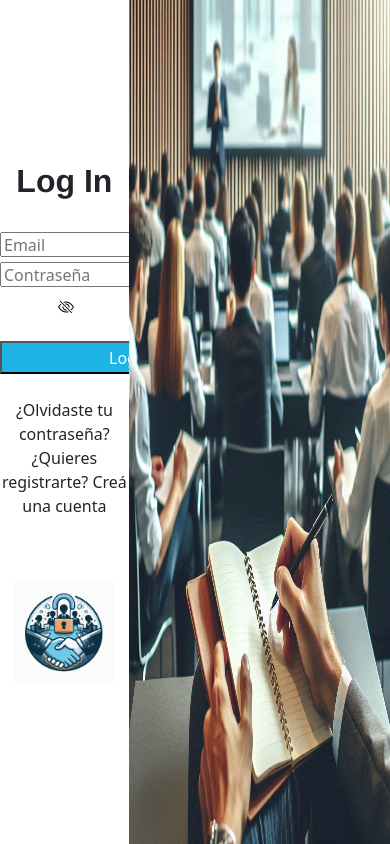
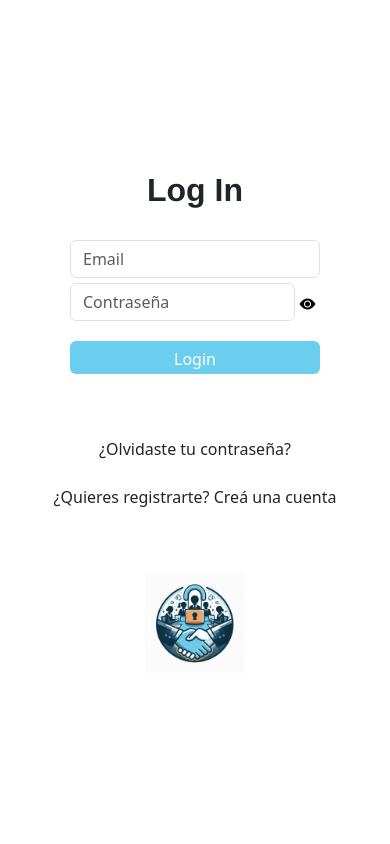
Before and after one commit to leandrodeferrari/desarrollo-web, an Angular app in the folder frontend/: page /login in a window 390 px wide. Built offline with nearby package versions, Linux system fonts and the light colour scheme.

Commit message:
Se integró responsive y service

```diff
--- a/frontend/package.json
+++ b/frontend/package.json
@@ -20,6 +20,7 @@
     "@angular/router": "^17.3.0",
     "bootstrap": "^5.3.3",
     "bootstrap-icons": "^1.11.3",
+    "colors": "^1.4.0",
     "rxjs": "~7.8.0",
     "tslib": "^2.3.0",
     "zone.js": "~0.14.3"
--- a/frontend/src/app/home/home.component.css
+++ b/frontend/src/app/home/home.component.css
@@ -1,56 +1,14 @@
-.cabecera {
-    width: 100%;
-    height: 60px;
-    background-color: #1EB4E6;
-    color: white;
-
-    display: flex;
-    justify-content: space-between; /* Espacio entre los elementos.*/
-    align-items: center; /* Alinea los elementos verticalmente.*/
-}
-
-#btnSesion {
-    margin-left: auto;
-    background-color: transparent;
-    border-color: transparent;
-    color: white;
-}
-
-.contenedor { /* Contenedor general.*/
-    display: flex; /* Permite que el contenedor se deforme y dos o más contenedores puedan ocupar la misma franja de píxeles.*/
-    height: 80vh; /* El contenedor toma la altura de la pantalla.*/
-}
-
-.sub-contenedor {
-    width: 33%; /* El contenedor toma un ancho equivalente a 33 % de la pantalla.*/
-}
-
-.centrar { /* ¿Debería estar en el CSS global?*/
-    text-align: center; /* Centra horizontalmente.*/
-    margin: auto; /* Centra verticalmente.*/
-}
-
-#btnAgregarEventos,
-#btnEventos,
-#btnEmpleados {
-    width: 250px;
-    height: 250px;
+button {
+    width: 300px;
+    height: 300px;
     transform: translateY(-2px); /* Desplaza el botón 2 píxeles hacia arriba.*/
     box-shadow: 0 4px 17px rgba(0, 0, 0, 0.5); /* Sombreado.*/
 }
 
-#btnAgregarEventos:hover,
-#btnEventos:hover,
-#btnEmpleados:hover {
+button:hover {
     color: #1EB4E6;
 }
 
-#btnLogout {
-    background-color: rgb(230, 40, 40);
-    border-color: rgb(230, 40, 40);
+i {
+    font-size: 12rem;
 }
-
-#btnLogout:hover {
-    background-color: red;
-    border-color: red;
-}
--- a/frontend/src/app/login/login.component.css
+++ b/frontend/src/app/login/login.component.css
@@ -1,47 +1,65 @@
-.contenedor { /* Contenedor general.*/
-    display: flex; /* Permite que el contenedor se deforme y dos o más contenedores puedan ocupar la misma franja de píxeles.*/
-    height: 100vh; /* El contenedor toma la altura de la pantalla.*/
+html, body {
+    margin: 0;
+    padding: 0;
+    height: 100%;
+    overflow: hidden; /* Evita el desplazamiento vertical */
 }
 
-.contenedor-izquierdo { /* Contenedor del menú de login.*/
-    width: 33%; /* El contenedor toma un ancho equivalente a 33 % de la pantalla.*/
+.contenedor {
+    display: flex;
+    flex-wrap: wrap;
+    height: 100vh; /* El contenedor toma la altura de la pantalla */
 }
 
-.contenedor-derecho { /* Contenedor del fondo de pantalla.*/
-    width: 67%; /* El contenedor toma un ancho equivalente a 67 % de la pantalla.*/
+.contenedor-izquierdo {
+    width: 33%;
+    display: flex;
+    flex-direction: column;
+    align-items: center;
+    justify-content: center;
+}
+
+.contenedor-derecho {
+    width: 67%;
+    display: flex;
+    align-items: center;
+    justify-content: center;
+    height: 100vh;
 }
 
 .fondo-login {
-    margin: 0; /* Quitar margen (relleno entre el contenedor <img> y el contenedor <div>).*/
-    padding: 0; /* Quitar relleno entre la imagen propiamente dicha y el contenedor <img>.*/
     width: 100%;
+    height: 100%;
+    object-fit: cover;
+}
+
+.centrar {
+    display: flex;
+    flex-direction: column;
+    justify-content: center;
+    align-items: center;
     height: 100%;
 }
 
-.centrar {
-    text-align: center; /* Centra horizontalmente.*/
-    margin: auto; /* Centra verticalmente.*/
-}
-
 h2 {
-    font-family:'Franklin Gothic Medium', 'Arial Narrow', Arial, sans-serif; /*Fuente de la letra.*/
-    font-weight: 600; /* Grosor de la negrita.*/
-    font-size: 32px; /* Tamaño de la letra.*/
+    font-family: 'Franklin Gothic Medium', 'Arial Narrow', Arial, sans-serif;
+    font-weight: 600;
+    font-size: 32px;
 }
 
 a {
     color: #083977;
+    margin-top: 15px;
 }
 
 .centrar a:hover {
     color: blue;
-    cursor: pointer; /* Pone símbolo de mano apuntando.*/
+    cursor: pointer;
 }
 
 input {
-    width: 250px; /* Amcho de 250 píxeles.*/
-    height: 25px; /* Altura de 25 píxeles.*/
-    margin-bottom: 5px; /* Deja 5 píxeles de espacio entre cada <input>.*/
+    width: 250px;
+    margin-bottom: 5px;
 }
 
 input:hover {
@@ -50,16 +68,17 @@ input:hover {
 }
 
 #btnLogin {
-    width: 260px;
+    width: 250px;
     height: 33px;
     background-color: #1EB4E6;
     color: white;
+    margin-top: 15px;
 }
 
 #btnLogin:hover {
     border: 2px solid #00bfff;
-    transform: translateY(-2px); /* Desplaza el botón 2 píxeles hacia arriba.*/
-    box-shadow: 0 4px 17px rgba(0, 0, 0, 0.5); /* Sombreado.*/
+    transform: translateY(-2px);
+    box-shadow: 0 4px 17px rgba(0, 0, 0, 0.5);
 }
 
 #btnPassword {
--- a/frontend/src/app/login/login.component.html
+++ b/frontend/src/app/login/login.component.html
@@ -1,43 +1,63 @@
 <div class="contenedor">
-    <div class="contenedor-izquierdo centrar">
+    <div class="contenedor-izquierdo centrar flex-grow-1 col-12 col-md-4">
 
-        <h2>Log In</h2><br>
+        <h2 style="margin-bottom: 30px;">Log In</h2>
 
-        <input placeholder="Email"><br>
-        <div>
-            <input type="{{inputTipo}}" placeholder="Contraseña" style="width: 225px;">
+        <form [formGroup]="formLogin">
+            <div>
+                <input type="text" formControlName="email" class="form-control" placeholder="Email" title="Ej.: tunombre@ejemplo.com">
+                @if(formLogin.get('email')?.invalid && formLogin.get('email')?.touched) {
+                    <div style="color: red; display: flex; margin-bottom: 5px;">{{ darMensajeError('email') }}</div>
+                }
+            </div>
 
-            @if(!inputTipo) {
-                <button id="btnPassword" (click)="ocultarPassword()">
-                    <svg xmlns="http://www.w3.org/2000/svg" width="16" height="16" fill="currentColor" class="bi bi-eye" viewBox="0 0 16 16">
-                        <path d="M16 8s-3-5.5-8-5.5S0 8 0 8s3 5.5 8 5.5S16 8 16 8M1.173 8a13 13 0 0 1 1.66-2.043C4.12 4.668 5.88 3.5 8 3.5s3.879 1.168 5.168 2.457A13 13 0 0 1 14.828 8q-.086.13-.195.288c-.335.48-.83 1.12-1.465 1.755C11.879 11.332 10.119 12.5 8 12.5s-3.879-1.168-5.168-2.457A13 13 0 0 1 1.172 8z"/>
-                        <path d="M8 5.5a2.5 2.5 0 1 0 0 5 2.5 2.5 0 0 0 0-5M4.5 8a3.5 3.5 0 1 1 7 0 3.5 3.5 0 0 1-7 0"/>
-                    </svg>
+            <div style="width: 250px; display: flex; align-items: center;">
+                <input [type]="ocultarPassword ? 'password' : 'text'" formControlName="password" placeholder="Contraseña"
+                class="form-control" style="width: 225px;" title="Mínimo 8 carácteres. Máximo 50.">
+                <button id="btnPassword" type="button" (click)="cambiarVisibilidad($event)" class="centrar">
+                    <i [class]="ocultarPassword? 'bi bi-eye-fill' : 'bi bi-eye-slash-fill'"
+                        [title]="ocultarPassword? 'Ver la contraseña.' : 'Ocultar la contraseña.'">
+                    </i>
                 </button>
+            </div>
+
+            @if(formLogin.get('password')?.invalid && formLogin.get('password')?.touched) {
+                <div style="color: red; display: flex;">{{ darMensajeError('password') }}</div>
             }
-            @if(inputTipo) {
-                <button id="btnPassword" (click)="ocultarPassword()">
-                    <svg xmlns="http://www.w3.org/2000/svg" width="16" height="16" fill="currentColor" class="bi bi-eye-slash" viewBox="0 0 16 16">
-                        <path d="M13.359 11.238C15.06 9.72 16 8 16 8s-3-5.5-8-5.5a7 7 0 0 0-2.79.588l.77.771A6 6 0 0 1 8 3.5c2.12 0 3.879 1.168 5.168 2.457A13 13 0 0 1 14.828 8q-.086.13-.195.288c-.335.48-.83 1.12-1.465 1.755q-.247.248-.517.486z"/>
-                        <path d="M11.297 9.176a3.5 3.5 0 0 0-4.474-4.474l.823.823a2.5 2.5 0 0 1 2.829 2.829zm-2.943 1.299.822.822a3.5 3.5 0 0 1-4.474-4.474l.823.823a2.5 2.5 0 0 0 2.829 2.829"/>
-                        <path d="M3.35 5.47q-.27.24-.518.487A13 13 0 0 0 1.172 8l.195.288c.335.48.83 1.12 1.465 1.755C4.121 11.332 5.881 12.5 8 12.5c.716 0 1.39-.133 2.02-.36l.77.772A7 7 0 0 1 8 13.5C3 13.5 0 8 0 8s.939-1.721 2.641-3.238l.708.709zm10.296 8.884-12-12 .708-.708 12 12z"/>
-                    </svg>
-                </button>
-            }
-        </div><br>
 
-        <button id="btnLogin" (click)="login()">Login</button><br><br>
+            <button id="btnLogin" (click)="login($event)" [disabled]="formLogin.invalid"
+                class="btn btn-primary bg-button border-0">
+                Login
+            </button>
+        </form><br><br>
 
-        <a>¿Olvidaste tu contraseña?</a><br>
+        <a data-bs-toggle="modal" data-bs-target="#noProgramado">
+            ¿Olvidaste tu contraseña?
+        </a><br>
+
+        <div class="modal fade" id="noProgramado" tabindex="-1" aria-labelledby="modalLabel" aria-hidden="true">
+            <div class="modal-dialog">
+                <div class="modal-content">
+                    <div class="modal-header">
+                        <h1 class="modal-title fs-5" id="modalLabel">Informe</h1>
+                        <button type="button" class="btn-close" data-bs-dismiss="modal" aria-label="Close"></button>
+                    </div>
+                    <div class="modal-body">No se programó esta función por acuerdo del grupo.</div>
+                    <div class="modal-footer">
+                        <button type="button" class="btn btn-secondary" data-bs-dismiss="modal">Cerrar</button>
+                    </div>
+                </div>
+            </div>
+        </div>
+
         <p>¿Quieres registrarte?
-            <a> Creá una cuenta</a>
+            <a data-bs-toggle="modal" data-bs-target="#noProgramado"> Creá una cuenta</a>
         </p><br><br>
 
         <img src="../../assets/icon/icon.jpg" style="width: 100px; height: 100px;">
-
     </div>
 
-    <div class="contenedor-derecho">
+    <div class="contenedor-derecho flex-grow-1 col-12 col-md-4 d-none d-md-block">
       <img src="../../assets/login/fondo2.jpg" class="fondo-login">
     </div>
 </div>
--- a/frontend/src/app/login/login.component.ts
+++ b/frontend/src/app/login/login.component.ts
@@ -1,31 +1,93 @@
-import { Component } from '@angular/core';
-import { Router } from '@angular/router';
+import { Component, inject } from '@angular/core';
+import { Router, RouterModule } from '@angular/router';
+import { FormGroup, FormsModule, ReactiveFormsModule } from '@angular/forms';
+import { FormBuilder, Validators } from '@angular/forms';
+import { AuthService } from '../services/auth.service';
+import { Color } from 'colors';
 
 @Component({
   selector: 'app-login',
   standalone: true,
-  imports: [],
+  imports: [
+    RouterModule,
+    FormsModule,
+    ReactiveFormsModule
+  ],
   templateUrl: './login.component.html',
   styleUrl: './login.component.css'
 })
 export class LoginComponent {
-  constructor(private router: Router) { }
+  private authService : AuthService = inject(AuthService)
+  private router : Router = inject(Router);
+  private formulario : FormBuilder = inject(FormBuilder);
+  protected formLogin : FormGroup;
+  ocultarPassword : boolean = true;
+  auth? : boolean;
+  usuarioLogin?: any;
 
-  ocultar:boolean=true;
-  inputTipo:string="password";
-
-  login() {
-    this.router.navigate(['/home']);
+  /**
+   *
+   */
+  constructor() {
+    this.formLogin = this.formulario.group({
+      email: ['', [Validators.required, Validators.email]], //Valida el formato de correo electrónico.
+      password: ['', [Validators.required, Validators.minLength(8), Validators.maxLength(50)]], //Valida que el campo tenga mínimo 8 caracteres y máximo 50.
+    });
   }
 
-  ocultarPassword() {
-    if(this.ocultar) {
-      this.ocultar=false;
-      this.inputTipo="";
-    }
-    else {
-      this.ocultar=true;
-      this.inputTipo="password";
+  /**
+   *
+   * @param event
+   */
+  login(event: Event) {
+    event.preventDefault();
+
+    if(this.formLogin.valid) {
+      let email = this.formLogin.value.email as string;
+      let password = this.formLogin.value.password as string;
+
+      let usuario = {
+        email: email,
+        password: password
+      }
+
+      const resultado = this.authService.login(usuario);
+      console.log('Usuario:\n\n'.bgGreen+resultado);
+      if (resultado) {
+        this.auth = true;
+        this.usuarioLogin = resultado;
+        setTimeout(() => {
+          this.router.navigate(['/home']);
+        }, 3000);
+      } else {
+        this.auth = false;
+      }
     }
   }
+
+  /**
+   *
+   * @param event
+   */
+  cambiarVisibilidad(event: MouseEvent) {
+    this.ocultarPassword = !this.ocultarPassword;
+    event.stopPropagation();
+  }
+
+  /**
+   *
+   * @param campo
+   * @returns
+   */
+  darMensajeError(campo: string) {
+    if (this.formLogin.get(campo)?.hasError('required'))
+      { return '*Este campo es obligatorio.'; }
+    else if (this.formLogin.get(campo)?.hasError('email'))
+      { return '*Email no válido.'; }
+    else if (this.formLogin.get(campo)?.hasError('minlength'))
+      { return '*Mínimo 8 carácteres.'; }
+    else if (this.formLogin.get(campo)?.hasError('maxlength'))
+      { return '*Máximo 50 carácteres.'; }
+    return '';
+  }
 }
```
Also changed, not shown: frontend/src/app/home/home.component.html (+14 -48 lines), frontend/src/app/home/home.component.ts (+14 -1 lines), frontend/src/app/navbar/navbar.component.css (+10 -0 lines), frontend/src/app/navbar/navbar.component.html (+26 -2 lines), frontend/src/app/navbar/navbar.component.ts (+17 -1 lines), frontend/src/app/services/auth.service.ts (added, +27 -0 lines), 1 other file (tests, documents, lock files or other folders).
